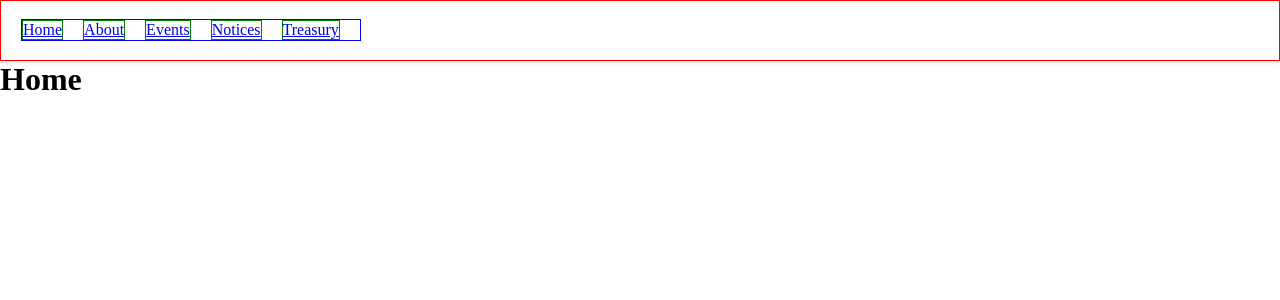
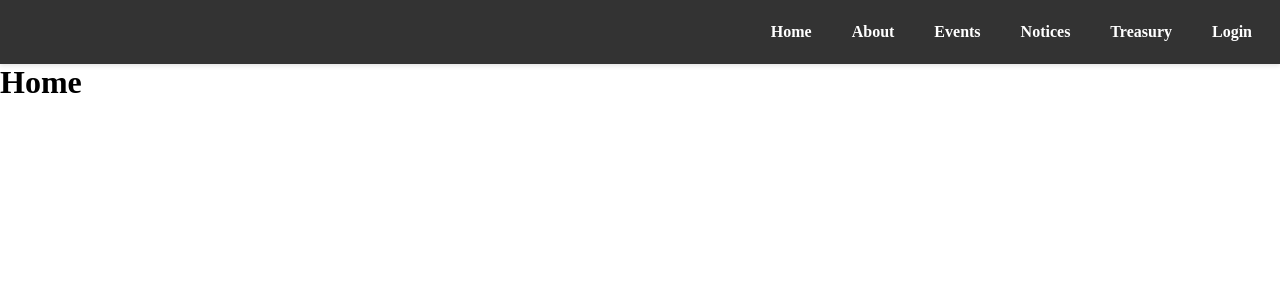
Before and after one commit to SakibSibly/just-cse-club-backend, a React (Vite) app in the folder frontend/: page / in a window 1280 px wide. Shown: the top 300 px of the page. Built offline with nearby package versions, Linux system fonts and the light colour scheme; no server answers.

Commit message:
Login and Logout feature added to Navbar

```diff
--- a/frontend/src/components/NavBar/Navbar.css
+++ b/frontend/src/components/NavBar/Navbar.css
@@ -1,20 +1,30 @@
 .navbar {
-    border: 1px solid red;
     display: flex;
-    justify-content: space-between;
-    align-items: center;
-    padding: 0 20px;
-    height: 3.8rem;
+    justify-content: flex-end;
+    background-color: #333;
+    padding: 10px 20px;
     box-shadow: 0 2px 4px rgba(0, 0, 0, 0.1);
+    height: 4rem;
 }
 
 .navbar-menu {
     display: flex;
-    border: 1px solid blue;
+    list-style: none;
+    margin: 0;
+    padding: 0;
 }
 
 .navbar-menu li {
-    border: 1px solid green;
-    list-style: none;
-    margin-right: 20px;
+    margin: 0.8rem 0.5rem 0 2rem;
 }
+
+.navbar-menu a {
+    text-decoration: none;
+    color: white;
+    font-weight: bold;
+    transition: color 0.3s ease;
+}
+
+.navbar-menu a:hover {
+    color: #00bcd4;
+}
--- a/frontend/src/components/NavBar/Navbar.jsx
+++ b/frontend/src/components/NavBar/Navbar.jsx
@@ -1,8 +1,36 @@
 import "./Navbar.css";
 import { Link } from "react-router-dom";
+import { useState, useEffect } from "react";
+import { ACCESS_TOKEN } from "../../constants";
 
 
 const Navbar = () => {
+    const [loggedIn, setLoggedIn] = useState(false);
+
+    useEffect(() => {
+        // console.log(localStorage.getItem(ACCESS_TOKEN));
+        if (localStorage.getItem(ACCESS_TOKEN)) {
+            setLoggedIn(true);
+        }
+    }
+    , []);
+
+    const HandleUserStatus = () => {
+        if (loggedIn) {
+            return (
+                <div>
+                    <Link to="/logout">Logout</Link>
+                </div>
+            )
+        } else {
+            return (
+                <div>
+                    <Link to="/login">Login</Link>
+                </div>
+            )
+        }
+    }
+
     return (
         <nav className="navbar">
                 <ul className="navbar-menu">
@@ -22,6 +50,13 @@ const Navbar = () => {
                         <Link to="/treasury">Treasury</Link>
                     </li>
                 </ul>
+                <div>
+                    <ul className="navbar-menu">
+                        <li>
+                            <HandleUserStatus />
+                        </li>
+                    </ul>
+                </div>
         </nav>
     );
 };
```
